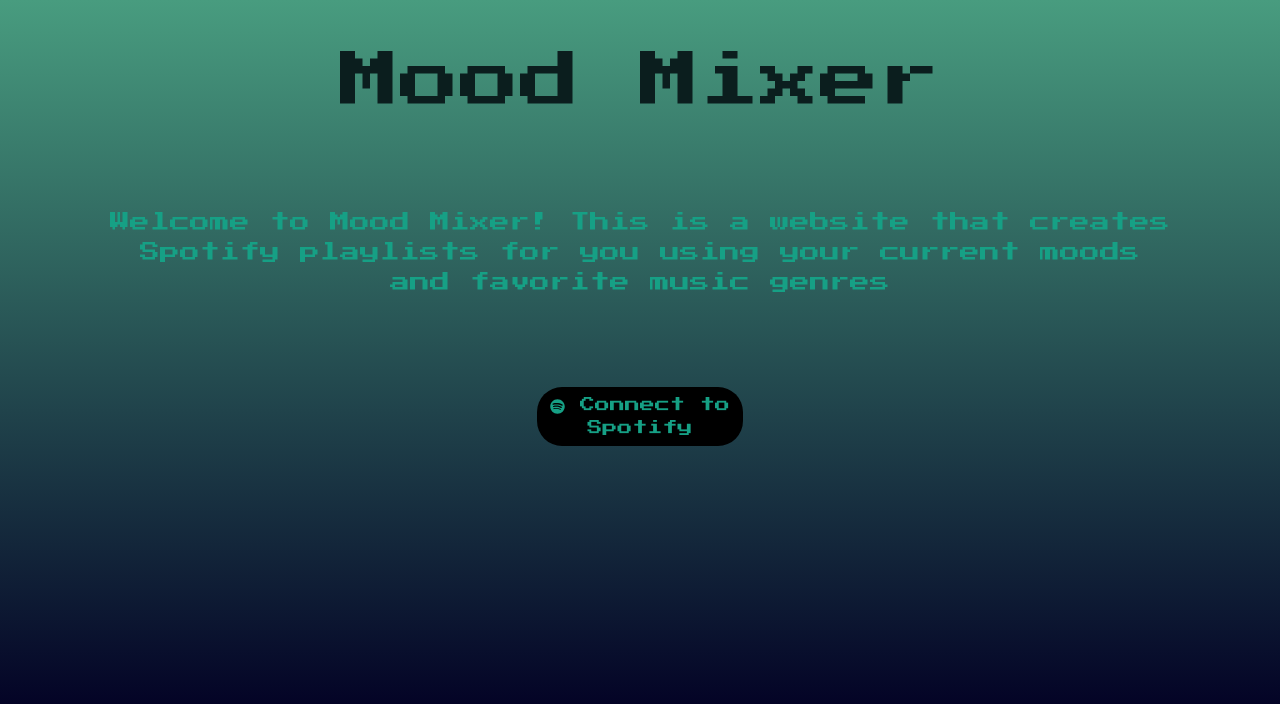
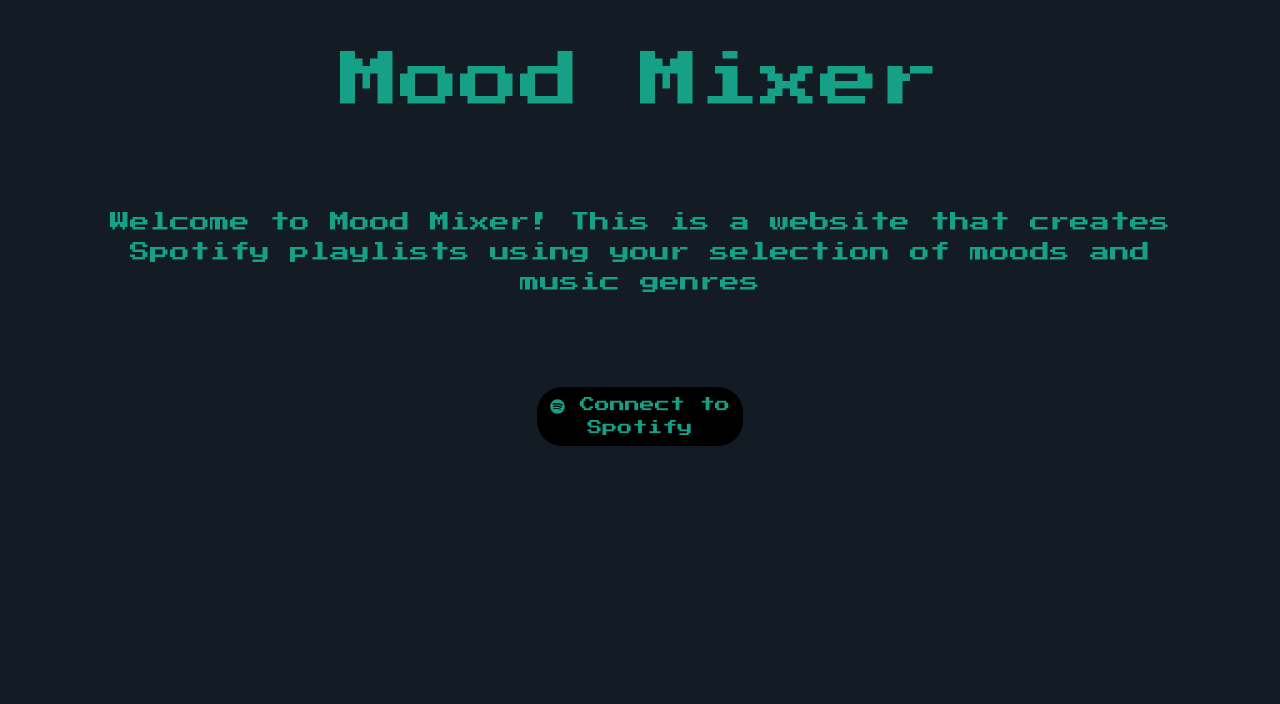
Before and after one commit to johan1505/MoodMixer, a React (Create React App) app in the folder mood-mixer-react/: page / in a window 1280 px wide. Shown: the top 704 px of the page. Built offline with nearby package versions, Linux system fonts and the light colour scheme; what spotify-web-api-js would draw is missing.

Commit message:
Changing background color and adding new songs for oriental genre

```diff
--- a/mood-mixer-react/src/App.css
+++ b/mood-mixer-react/src/App.css
@@ -10,7 +10,8 @@ html * {
 }
 
 body {
-    background: linear-gradient(0deg, rgba(2,0,36,1) 10%, rgba(72,156,127,1) 100%, rgba(0,212,255,1) 100%) fixed;
+    /* background: linear-gradient(0deg, rgba(2,0,36,1) 10%, rgba(72,156,127,1) 100%, rgba(0,212,255,1) 100%) fixed; */
+    background-color: #131c25;
 }
 
 .main-section {
@@ -47,7 +48,7 @@ body {
 }
 
 .title {
-    color: #0b1e1e;
+    color: #16a085;
 }
 
 .toggle-button {
--- a/mood-mixer-react/src/components/HomePage.js
+++ b/mood-mixer-react/src/components/HomePage.js
@@ -20,8 +20,7 @@ class HomePage extends Component {
                 </div>
                 <div className = "row">
                     <p className="paragraph">
-                        Welcome to Mood Mixer! This is a website that creates Spotify playlists for you using your current moods and
-                        favorite music genres
+                        Welcome to Mood Mixer! This is a website that creates Spotify playlists using your selection of moods and music genres
                     </p>
                     <a className="btn" href={redirect}>
                         <FaSpotify/> Connect to <br></br> Spotify
--- a/mood-mixer-react/src/components/UserPage.js
+++ b/mood-mixer-react/src/components/UserPage.js
@@ -227,6 +227,7 @@ class UserPage extends Component {
             tracks.push(await this.mixMoodsAndGenres("j-idol"));
             tracks.push(await this.mixMoodsAndGenres("j-pop"));
             tracks.push(await this.mixMoodsAndGenres("mandopop"));
+            tracks.push(await this.mixMoodsAndGenres("anime"));
         }
         if(this.state.latin) {
             tracks.push(await this.mixMoodsAndGenres("latin"));
@@ -328,7 +329,7 @@ class UserPage extends Component {
             <HashRouter>
                 <Loading
                     show={this.state.creating}
-                    color="black"
+                    color="green"
                     style={{ height: '10px' }}
 
                 />
```
